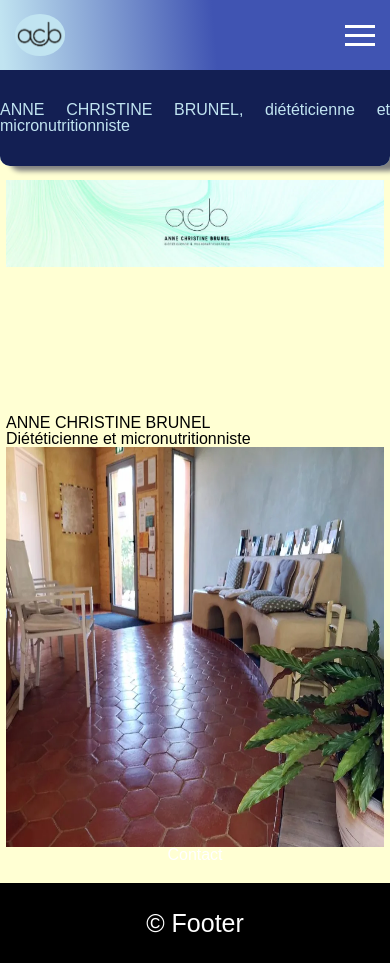
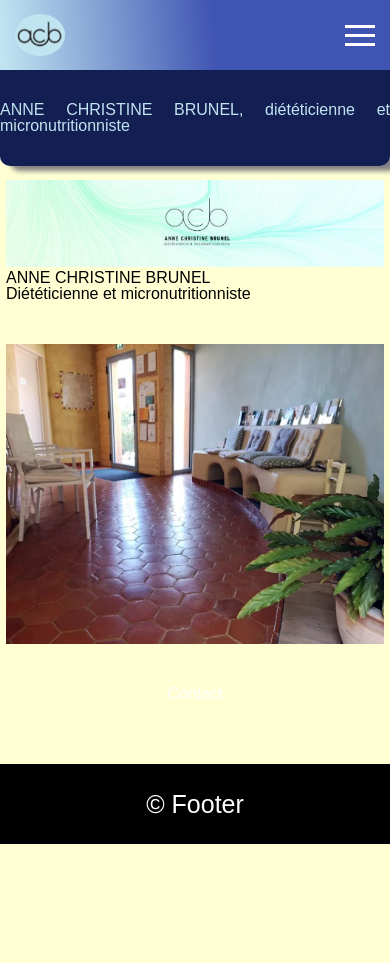
Before and after one commit to Ben43200/brunel-vite, a React (Vite) app: page /contact in a window 390 px wide. After the commit the page ends 844 px from the top, so only its background shows below. Built offline with nearby package versions, Linux system fonts and the light colour scheme.

Commit message:
fix taille main-contact-container avec attribution des tailles et container à 300px en mobile

```diff
--- a/src/pages/contact/contact.scss
+++ b/src/pages/contact/contact.scss
@@ -10,6 +10,7 @@
 #full-carousel > img{
     object-fit: cover;
     height:487px;
+    // height:300px;
     @include media(tablet) {
     height:600px
 }}
@@ -20,21 +21,23 @@
 
 // #root > main > div.full-carousel-container > div >img{
     #root > main > div.full-carousel-container > div >img{
-    height:400px;
+    height:300px;
     @include media(tablet) {
         height:600px
 }
 }
 .main-contact-container{
     display: grid;
+    grid-template-rows: 90px auto auto;
+    @include media(tablet) {
     grid-template-rows: auto auto auto;
     align-items: center;
     justify-content: center;
 }
-
+}
 .full-carousel-container{
     overflow: hidden;
-    height:400px;
+    height:300px;
     @include media(tablet) {
     height:600px;
 }
```
